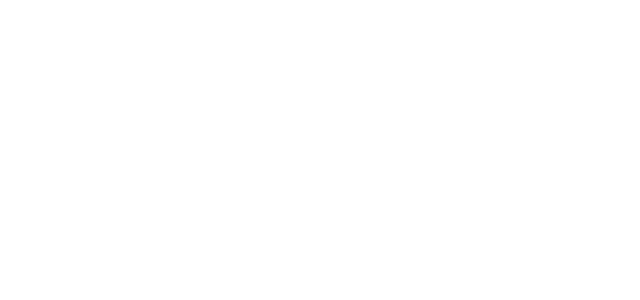
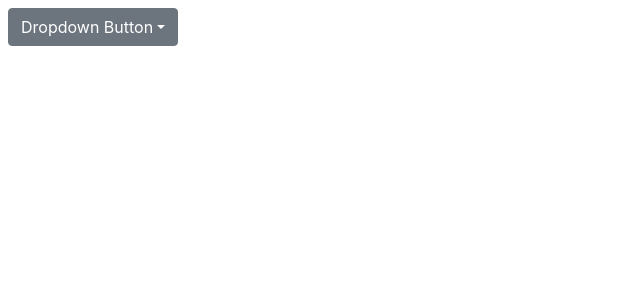
Before and after one commit to suryo/nuxt-experiment, a Nuxt app: page /dropdown in a window 1280 px wide. Before the commit this address had no page. Shown: the top 300 px of the page, without its empty margins (0-640 px from the left). Built offline with nearby package versions, Linux system fonts and the light colour scheme.

Commit message:
add dropdown page

```diff
--- /dev/null
+++ b/pages/dropdown.vue
@@ -0,0 +1,16 @@
+<template>
+  <div>
+  <b-dropdown id="dropdown-1" text="Dropdown Button" class="m-md-2">
+    <b-dropdown-item>First Action</b-dropdown-item>
+    <b-dropdown-item>Second Action</b-dropdown-item>
+    <b-dropdown-item>Third Action</b-dropdown-item>
+    <b-dropdown-divider></b-dropdown-divider>
+    <b-dropdown-item active>Active action</b-dropdown-item>
+    <b-dropdown-item disabled>Disabled action</b-dropdown-item>
+  </b-dropdown>
+</div>
+</template>
+
+<script>
+export default {}
+</script>
```
